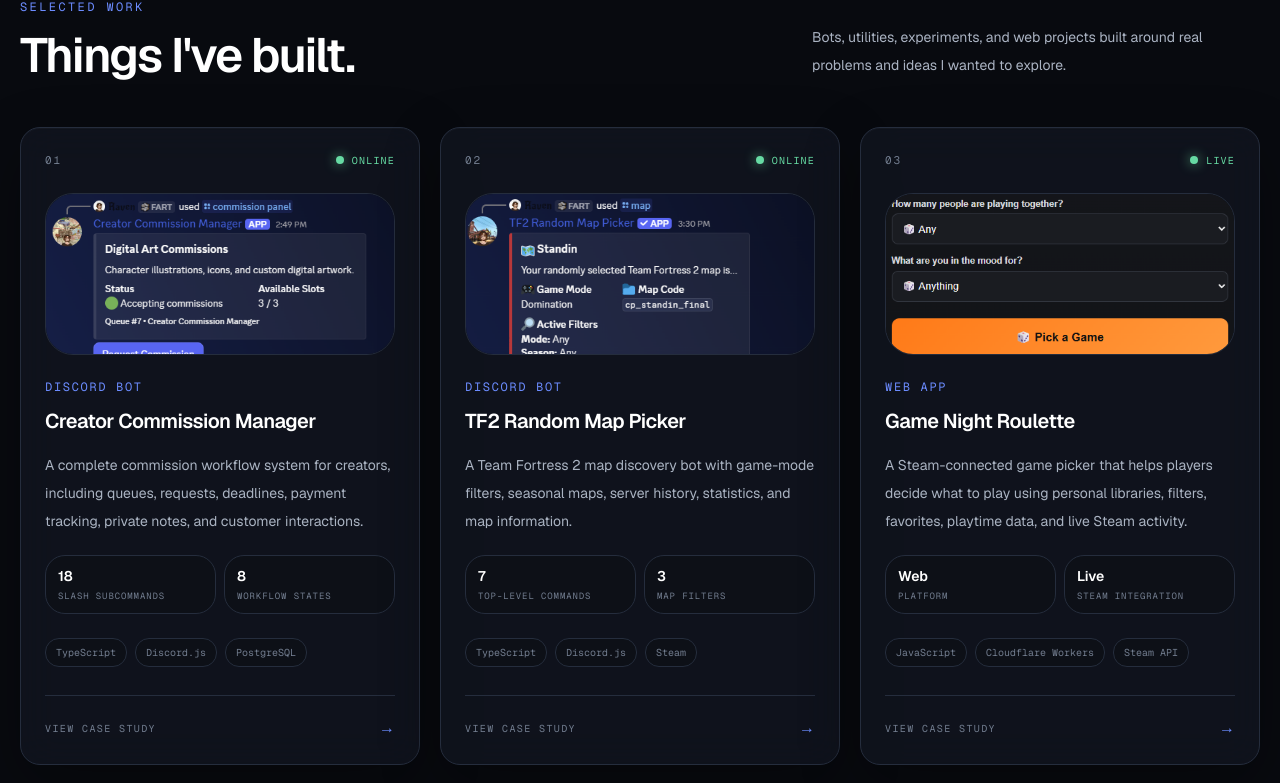
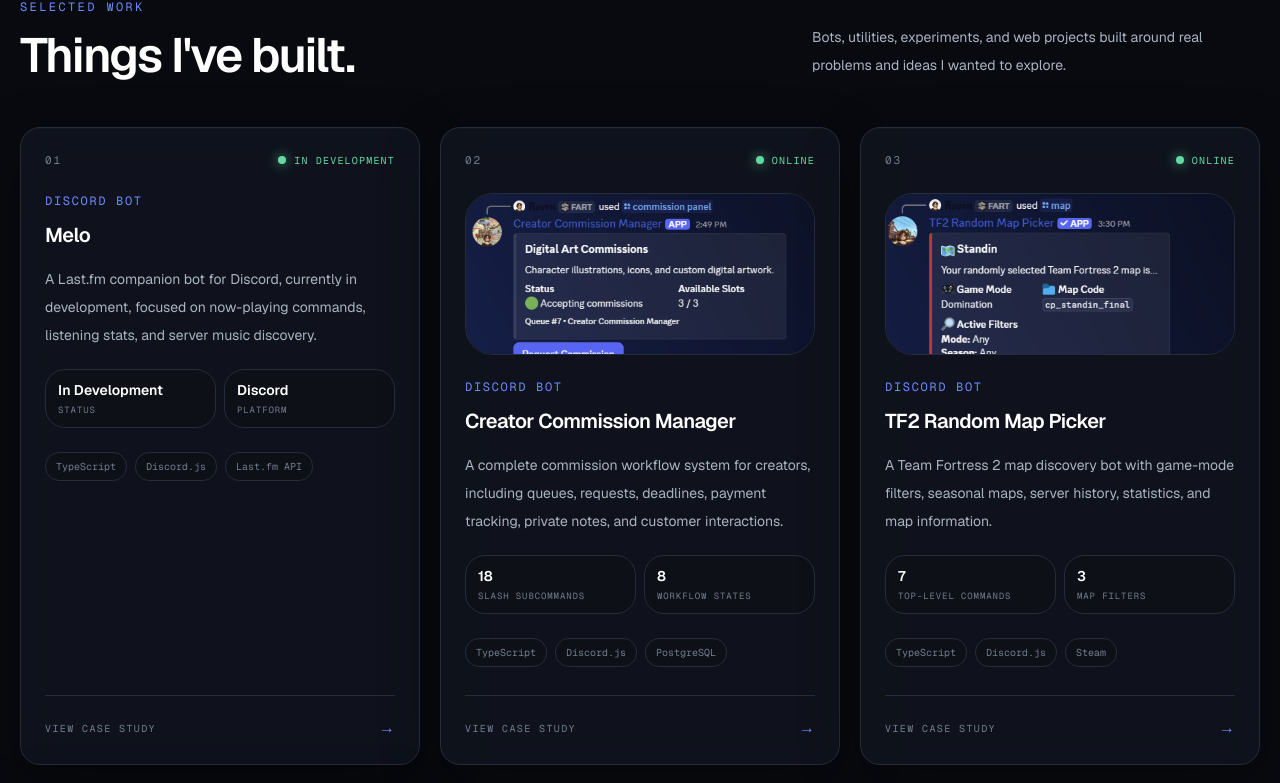
Before and after one commit to ellipticbean/raven-portfolio-v2, a Next.js app: page / in a window 1280 px wide. Shown: the part 914-1697 px from the top of the page. Built offline with nearby package versions, Linux system fonts and the light colour scheme; no server answers.

Commit message:
Add Melo Last.fm bot project

```diff
--- a/src/data/projects.ts
+++ b/src/data/projects.ts
@@ -40,6 +40,83 @@
 };
 
 export const projects: Project[] = [
+    {
+        slug: "melo",
+        name: "Melo",
+        type: "Discord Bot",
+        description:
+            "A Last.fm companion bot for Discord, currently in development, focused on now-playing commands, listening stats, and server music discovery.",
+        tech: ["TypeScript", "Discord.js", "Last.fm API"],
+        status: "In Development",
+        summary:
+            "A new Discord bot inspired by the best parts of Last.fm community bots, built around simple slash commands and a maintainable architecture.",
+        features: [
+            "Last.fm account linking",
+            "Now-playing and recent-track commands",
+            "Personal top artists, albums, and tracks",
+            "Server listening statistics",
+            "Who Knows-style artist rankings",
+            "Future crowns, charts, and listening-history features",
+        ],
+        problem:
+            "Last.fm communities rely on Discord bots to turn individual scrobbles into shared music discovery, rankings, and lightweight social features. Existing bots can disappear or become difficult to maintain when their infrastructure grows too complex.",
+
+        solution:
+            "Melo is being built as a smaller, maintainable Last.fm Discord bot using slash commands and the Last.fm API first, with persistent server-wide statistics added only where they provide real value.",
+
+        metrics: [
+            {
+                label: "Status",
+                value: "In Development",
+            },
+            {
+                label: "Platform",
+                value: "Discord",
+            },
+            {
+                label: "Music API",
+                value: "Last.fm",
+            },
+            {
+                label: "Language",
+                value: "TypeScript",
+            },
+        ],
+        technicalHighlights: [
+            {
+                title: "API-first architecture",
+                description:
+                    "The first version focuses on Last.fm API requests for user-level commands so useful features can ship without requiring a large indexing service from day one.",
+            },
+            {
+                title: "Slash-command foundation",
+                description:
+                    "Commands are being designed around Discord's current slash-command system rather than depending on legacy message-command behavior.",
+            },
+            {
+                title: "Expandable persistence",
+                description:
+                    "The project is structured so account linking and later server-wide listening features can gain persistent storage without forcing every command through a heavy database layer.",
+            },
+        ],
+        challenges: [
+            {
+                title: "Keeping server-wide statistics maintainable",
+                description:
+                    "Features such as artist rankings and crowns eventually need more persistent listening data than a simple Last.fm request, so the storage model needs to grow carefully.",
+            },
+            {
+                title: "Rebuilding familiar community features without recreating unnecessary complexity",
+                description:
+                    "The goal is to preserve the useful social side of Last.fm Discord bots while keeping the codebase and hosting requirements manageable.",
+            },
+        ],
+        lessons: [
+            "Start with API-backed features that deliver immediate value before introducing heavier indexing infrastructure.",
+            "Design new Discord bots around slash commands and current platform behavior from the beginning.",
+            "A smaller architecture is easier to operate, debug, and extend as real usage reveals which features deserve more infrastructure.",
+        ],
+    },
     {
         slug: "creator-commission-manager",
         name: "Creator Commission Manager",
```
